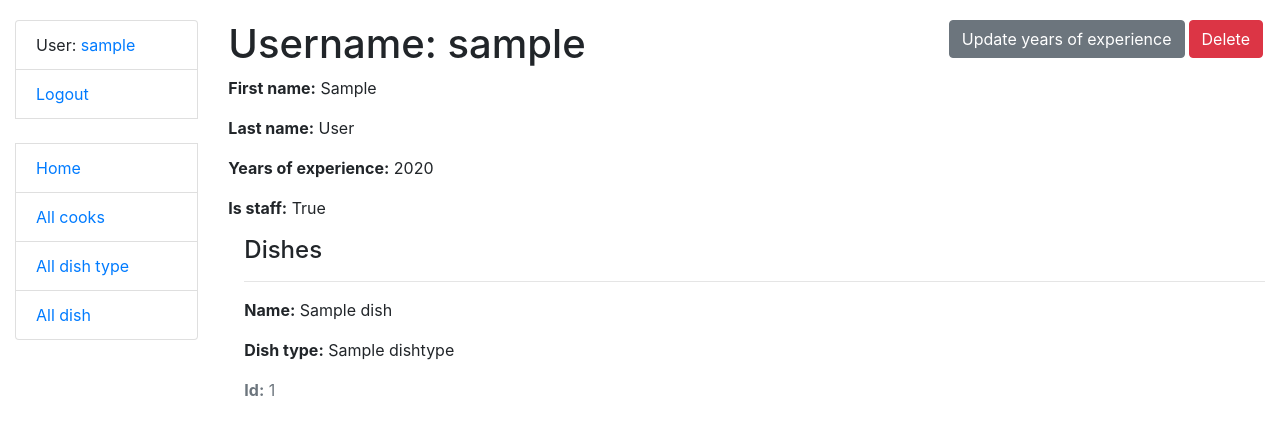
After one commit to PVS1905/restaurant-kitchen-service, a Django app: page /cooks/1/ in a window 1280 px wide. The commit adds this page. Shown: the top 435 px of the page. Run offline with Django 4.2, Linux system fonts and the light colour scheme; a user stored in the database is signed in; tables that the repository leaves empty hold one stand-in row (values such as "Sample post").

Commit message:
Implemented create, update, and delete methods for Dish, DishType, and Cook models

```diff
--- a/kitchen/models.py
+++ b/kitchen/models.py
@@ -1,6 +1,7 @@
 from django.conf import settings
 from django.contrib.auth.models import AbstractUser
 from django.db import models
+from django.urls import reverse
 
 
 class Cook(AbstractUser):
@@ -15,7 +16,8 @@ class Cook(AbstractUser):
         return f"{self.username} ({self.first_name} {self.last_name})"
 
 
-
+    def get_absolute_url(self):
+        return reverse("kitchen:cook-detail", kwargs={"pk": self.pk})
 
 
 class DishType(models.Model):
--- a/kitchen/urls.py
+++ b/kitchen/urls.py
@@ -1,22 +1,51 @@
 from django.urls import path
-from .views import index, DishTypeListView, DishListView, CookListView
+from .views import index, DishTypeListView, DishListView, CookListView, DishDetailView, DishCreateView, DishUpdateView, \
+    toggle_assign_to_dish, DishDeleteView, DishTypeCreateView, DishTypeUpdateView, DishTypeDeleteView, CookDetailView, \
+    CookCreateView, CookDeleteView, CookYearsExperienceUpdateView
 
 urlpatterns = [
     path("", index, name="index"),
     path(
-        "dish_type/",
+        "dishes_type/",
         DishTypeListView.as_view(),
-        name="dish_type_list",
+        name="dish-type-list",
     ),
     path(
-        "dish/",
-        DishListView.as_view(),
-        name="dish_list",
+        "dishes_type/create/",
+        DishTypeCreateView.as_view(),
+        name="dish-type-create",
     ),
     path(
-    "cook/",
+        "dishes_type/<int:pk>/update/",
+        DishTypeUpdateView.as_view(),
+        name="dish-type-update",
+    ),
+    path(
+        "dishes_type/<int:pk>/delete/",
+        DishTypeDeleteView.as_view(),
+        name="dish-type-delete",
+    ),
+    path("dishes/", DishListView.as_view(), name="dish-list"),
+    path("dishes/<int:pk>/", DishDetailView.as_view(), name="dish-detail"),
+    path("dishes/create/", DishCreateView.as_view(), name="dish-create"),
+    path("dishes/<int:pk>/update/", DishUpdateView.as_view(), name="dish-update"),
+    path("dishes/<int:pk>/delete/", DishDeleteView.as_view(), name="dish-delete"),
+    path("dishes/<int:pk>/toggle-assign/",
+         toggle_assign_to_dish,
+         name="toggle-dish-assign",
+    ),
+    path(
+    "cooks/",
     CookListView.as_view(),
-    name="cook_list",
+    name="cook-list",
     ),
+    path(
+        "cooks/<int:pk>/",
+        CookDetailView.as_view(),
+        name="cook-detail",
+    ),
+    path("cooks/create/", CookCreateView.as_view(), name="cook-create"),
+    path("cooks/<int:pk>/update/", CookYearsExperienceUpdateView.as_view(), name="cook-update"),
+    path("cooks/<int:pk>/delete/", CookDeleteView.as_view(), name="cook-delete"),
 ]
 app_name = "kitchen"
--- a/kitchen/views.py
+++ b/kitchen/views.py
@@ -2,10 +2,12 @@ from django.contrib.auth.decorators import login_required
 from django.contrib.auth.mixins import LoginRequiredMixin
 from django.shortcuts import render
 from django.http import HttpResponseRedirect
+from django.urls import reverse_lazy
 from django.views import generic
 
-from kitchen.forms import DishTypeSearchForm, DishSearchForm, CookSearchForm
-from kitchen.models import Cook, DishType, Dish
+from .forms import DishTypeSearchForm, DishSearchForm, CookSearchForm, DishForm, CookCreationForm, \
+    CookYearsExperienceUpdateForm
+from .models import Cook, DishType, Dish
 
 
 @login_required
@@ -50,6 +52,30 @@ class DishTypeListView(LoginRequiredMixin, generic.ListView):
         return queryset
 
 
+class DishTypeCreateView(LoginRequiredMixin, generic.CreateView):
+    model = DishType
+    fields = "__all__"
+    success_url = reverse_lazy("kitchen:dish-type-list")
+    template_name = "kitchen/dish_type_form.html"
+    # context_object_name = "dish_type"
+
+
+class DishTypeUpdateView(LoginRequiredMixin, generic.UpdateView):
+    model = DishType
+    fields = "__all__"
+    success_url = reverse_lazy("kitchen:dish-type-list")
+    template_name = "kitchen/dish_type_form.html"
+    # context_object_name = "dish_type"
+
+
+class DishTypeDeleteView(LoginRequiredMixin, generic.DeleteView):
+    model = DishType
+    fields = "__all__"
+    success_url = reverse_lazy("kitchen:dish-type-list")
+    template_name = "kitchen/dish_type_confirm_delete.html"
+    # context_object_name = "dish_type"
+
+
 class DishListView(LoginRequiredMixin, generic.ListView):
     model = Dish
     paginate_by = 5
@@ -70,6 +96,26 @@ class DishListView(LoginRequiredMixin, generic.ListView):
                 name__icontains=form.cleaned_data["name"]
             )
         return queryset
+
+
+class DishDetailView(LoginRequiredMixin, generic.DetailView):
+    model = Dish
+
+class DishCreateView(LoginRequiredMixin, generic.CreateView):
+    model = Dish
+    form_class = DishForm
+    success_url = reverse_lazy("kitchen:dish-list")
+
+
+class DishUpdateView(LoginRequiredMixin, generic.UpdateView):
+    model = Dish
+    form_class = DishForm
+    success_url = reverse_lazy("kitchen:dish-list")
+
+
+class DishDeleteView(LoginRequiredMixin, generic.DeleteView):
+    model = Dish
+    success_url = reverse_lazy("kitchen:dish-list")
 
 class CookListView(LoginRequiredMixin, generic.ListView):
     model = Cook
@@ -93,3 +139,35 @@ class CookListView(LoginRequiredMixin, generic.ListView):
                 username__icontains=form.cleaned_data["username"]
             )
         return queryset
+
+
+class CookDetailView(LoginRequiredMixin, generic.DetailView):
+    model = Cook
+    queryset = Cook.objects.all().prefetch_related("dishes__dish_type")
+
+
+class CookCreateView(LoginRequiredMixin, generic.CreateView):
+    model = Cook
+    form_class = CookCreationForm
+
+
+class CookYearsExperienceUpdateView(LoginRequiredMixin, generic.UpdateView):
+    model = Cook
+    form_class = CookYearsExperienceUpdateForm
+    success_url = reverse_lazy("kitchen:cook-list")
+
+
+class CookDeleteView(LoginRequiredMixin, generic.DeleteView):
+    model = Cook
+    success_url = reverse_lazy("kitchen:cook-list")
+
+@login_required
+def toggle_assign_to_dish(request, pk):
+    cook = Cook.objects.get(id=request.user.id)
+    if (
+        Dish.objects.get(id=pk) in cook.dishes.all()
+    ):  # probably could check if car exists
+        cook.dishes.remove(pk)
+    else:
+        cook.dishes.add(pk)
+    return HttpResponseRedirect(reverse_lazy("kitchen:dish-detail", args=[pk]))
--- a/templates/includes/sidebar.html
+++ b/templates/includes/sidebar.html
@@ -9,7 +9,7 @@
   <br>
 
   <li class="list-group-item"><a href="{% url 'kitchen:index' %}">Home</a></li>
-  <li class="list-group-item"><a href="{% url 'kitchen:cook_list' %}">All cooks</a></li>
-  <li class="list-group-item"><a href="{% url 'kitchen:dish_type_list' %}">All dish type</a></li>
-  <li class="list-group-item"><a href="{% url 'kitchen:dish_list' %}">All dish</a></li>
+  <li class="list-group-item"><a href="{% url 'kitchen:cook-list' %}">All cooks</a></li>
+  <li class="list-group-item"><a href="{% url 'kitchen:dish-type-list' %}">All dish type</a></li>
+  <li class="list-group-item"><a href="{% url 'kitchen:dish-list' %}">All dish</a></li>
 </ul>
--- /dev/null
+++ b/templates/kitchen/cook_detail.html
@@ -0,0 +1,33 @@
+{% extends "base.html" %}
+
+{% block content %}
+  <h1>
+    Username: {{ cook.username }}
+    <a href="{% url 'kitchen:cook-delete' pk=cook.id %}" class="btn btn-danger link-to-page">
+      Delete
+    </a>
+
+    <a href="{% url 'kitchen:cook-update' pk=cook.id %}" class="btn btn-secondary link-to-page">
+      Update years of experience
+    </a>
+  </h1>
+
+  <p><strong>First name:</strong> {{ cook.first_name }}</p>
+  <p><strong>Last name:</strong> {{ cook.last_name }}</p>
+  <p><strong>Years of experience:</strong> {{ cook.years_of_experience }}</p>
+  <p><strong>Is staff:</strong> {{ cook.is_staff }}</p>
+
+  <div class="ml-3">
+    <h4>Dishes</h4>
+
+    {% for dish in cook.dishes.all %}
+        <hr>
+        <p><strong>Name:</strong> {{ dish.name }}</p>
+        <p><strong>Dish type:</strong> {{ dish.dish_type.name }}</p>
+        <p class="text-muted"><strong>Id:</strong> {{dish.id}}</p>
+
+    {% empty %}
+      <p>This cook has no dishes.</p>
+    {% endfor %}
+  </div>
+{% endblock %}
```
Also changed, not shown: kitchen/forms.py (+47 -1 lines), templates/kitchen/cook_confirm_delete.html (added, +10 -0 lines), templates/kitchen/cook_form.html (added, +12 -0 lines), templates/kitchen/cook_list.html (+9 -2 lines), templates/kitchen/dish_confirm_delete.html (added, +10 -0 lines), templates/kitchen/dish_detail.html (added, +34 -0 lines), templates/kitchen/dish_form.html (added, +12 -0 lines), templates/kitchen/dish_list.html (+10 -1 lines), templates/kitchen/dish_type_confirm_delete.html (added, +10 -0 lines), templates/kitchen/dish_type_form.html (added, +12 -0 lines), templates/kitchen/dish_type_list.html (+24 -4 lines).
